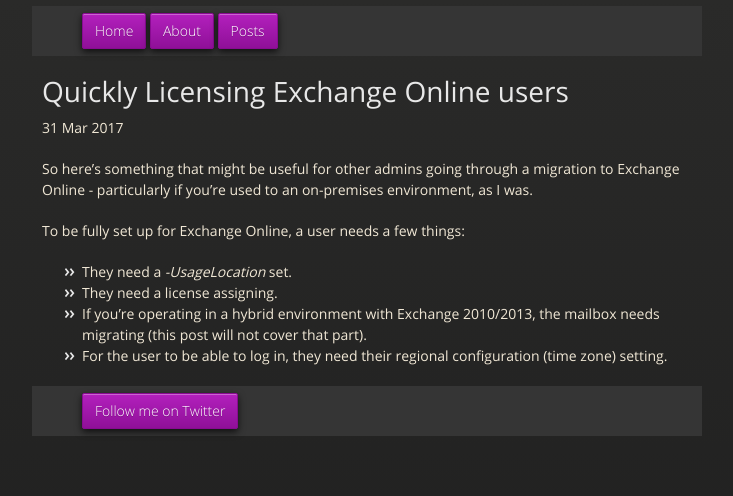
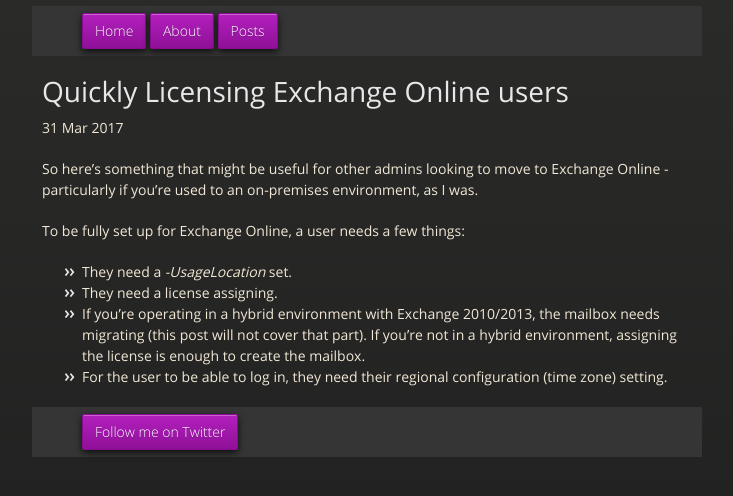
Before and after one commit to venusyprime/venusyprime.github.io, a Jekyll site: the page built from _posts/2017-03-31-Exchange-Online.md, in a window 1280 px wide. Shown: the top 496 px of the page, without its empty margins (273-1006 px from the left). Built offline with Jekyll 4.4.1, drawn with Linux system fonts in a browser that asks for light colours; nearby versions of some CDN libraries.

```diff
--- a/_config.yml
+++ b/_config.yml
@@ -4,4 +4,3 @@ description: A little place where I can jot down my thoughts and various PowerSh
 baseurl: ""
 twitter_username: venusyprime
 permalink: /blog/:year/:month/:title
-repository: venusyprime/venusyprime.github.io
--- a/_posts/2017-03-31-Exchange-Online.md
+++ b/_posts/2017-03-31-Exchange-Online.md
@@ -4,10 +4,10 @@ title:  "Quickly Licensing Exchange Online users"
 date:   2017-03-31 12:00:00 +0000
 categories: powershell
 ---
-So here's something that might be useful for other admins going through a migration to Exchange Online - particularly if you're used to an on-premises environment, as I was.
+So here's something that might be useful for other admins looking to move to Exchange Online - particularly if you're used to an on-premises environment, as I was.
 
 To be fully set up for Exchange Online, a user needs a few things:
 - They need a *-UsageLocation* set.
 - They need a license assigning.
-- If you're operating in a hybrid environment with Exchange 2010/2013, the mailbox needs migrating (this post will not cover that part).
+- If you're operating in a hybrid environment with Exchange 2010/2013, the mailbox needs migrating (this post will not cover that part). If you're not in a hybrid environment, assigning the license is enough to create the mailbox.
 - For the user to be able to log in, they need their regional configuration (time zone) setting.
```
